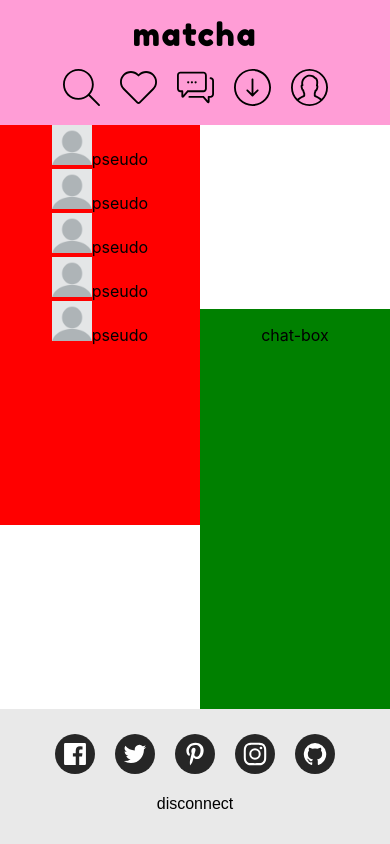
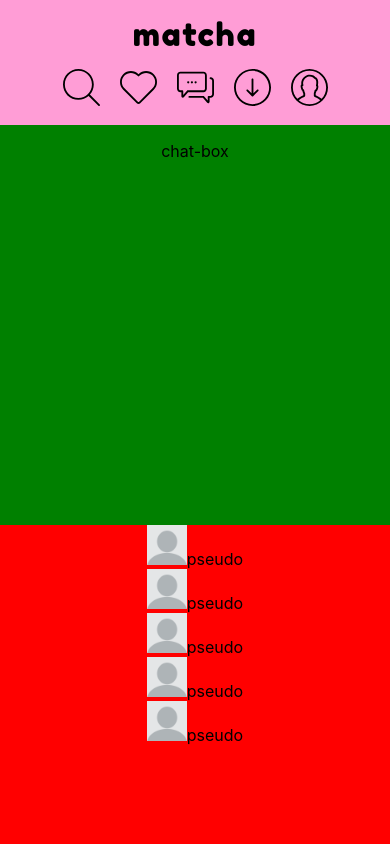
Before and after one commit to trixky/matcha, a React (Create React App) app in the folder front/: page /chat in a window 390 px wide. Shown: the top 844 px of the page. Built offline with nearby package versions, Linux system fonts and the light colour scheme.

Commit message:
improve chat page

```diff
--- a/front/src/App.css
+++ b/front/src/App.css
@@ -15,8 +15,14 @@ h1, h2 {
 	user-select: none;
 }
 
+.page-container {
+	background-color: white;
+}
+
 .page {
-	background-color: white;
+	/* padding: 0 50px; */
+	max-width: 800px;
+	margin: 0 auto;
 }
 
 a {
--- a/front/src/App.js
+++ b/front/src/App.js
@@ -29,6 +29,7 @@ function App() {
 		<Router>
 			<div className="App">
 				<Header />
+				<div className="page-container">
 					<div className="page">
 						<Switch>
 							<Route exact path='/account'><Account /></Route>
@@ -43,6 +44,7 @@ function App() {
 							<Route path='*'><NoMatch /></Route>
 						</Switch>
 					</div>
+				</div>
 				<Footer />
 			</div>
 		</Router>
--- a/front/src/pages/chat/Chat.css
+++ b/front/src/pages/chat/Chat.css
@@ -1,13 +1,41 @@
+:root {
+	--main-chat-min-width: 200px;
+}
+
+.chat-container {
+	display: flex;
+	flex-direction: row;
+	align-items: stretch;
+}
+
 .pretenders-chat-list {
 	display: inline-block;
 	background-color: red;
-	width: 200px;
+	width: var(--main-chat-min-width);
 	height: 400px;
 }
 
 .chat-box {
 	display: inline-block;
 	background-color: green;
-	width: calc(100% - 200px);
+	width: calc(100% - var(--main-chat-min-width));
 	height: 400px;
 }
+
+/* @media screen and (min-width: calc(var(--main-chat-min-width) * 2)) { */
+
+@media screen and (max-width: 450px) {
+	.chat-container {
+		flex-direction: column-reverse;
+	}
+
+	.pretenders-chat-list {
+		width: 100%;
+		height: 400px;
+	}
+
+	.chat-box {
+		width: 100%;
+		height: 400px;
+	}
+}
--- a/front/src/pages/chat/Chat.js
+++ b/front/src/pages/chat/Chat.js
@@ -1,11 +1,11 @@
-import React, {Fragment} from 'react'
+import React from 'react'
 import './Chat.css'
 
 import Pretender from './components/Pretender'
 
 function Chat() {
 	return (
-		<Fragment>
+		<div className='chat-container'>
 			<div className='pretenders-chat-list'>
 				<Pretender />
 				<Pretender />
@@ -16,7 +16,7 @@ function Chat() {
 			<div className='chat-box'>
 				<p>chat-box</p>
 			</div>
-		</Fragment>
+		</div>
 	);
 }
 
```
Lines whose indentation alone changed are shown as unchanged.
